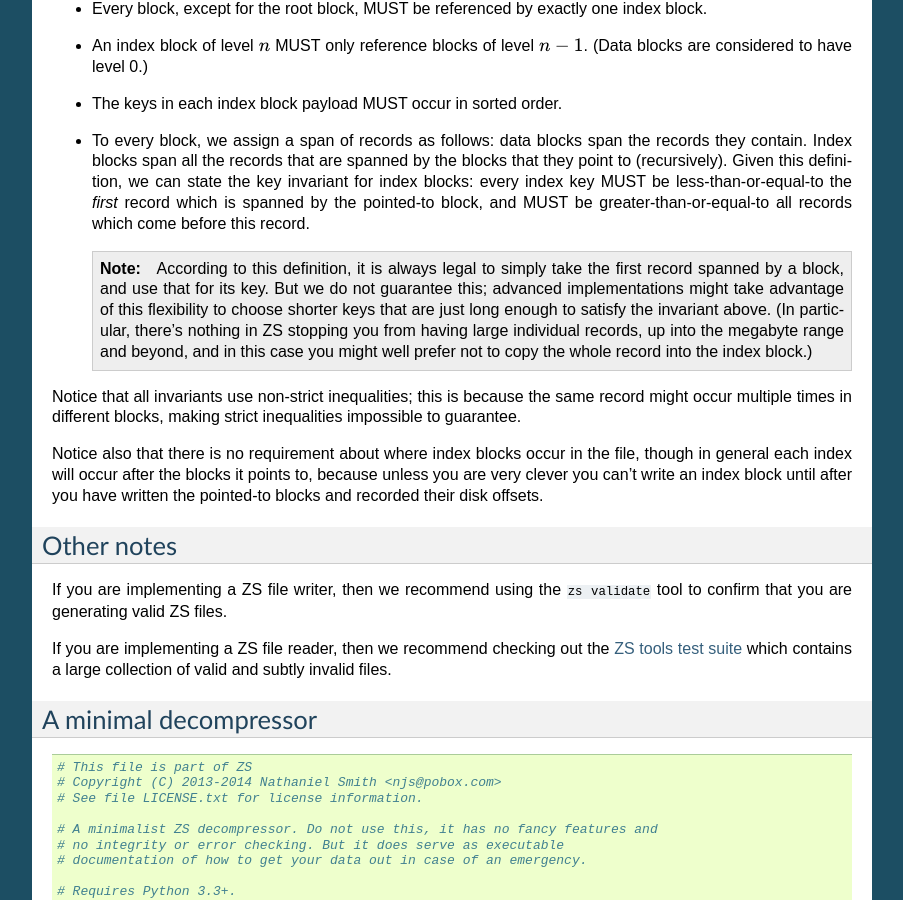
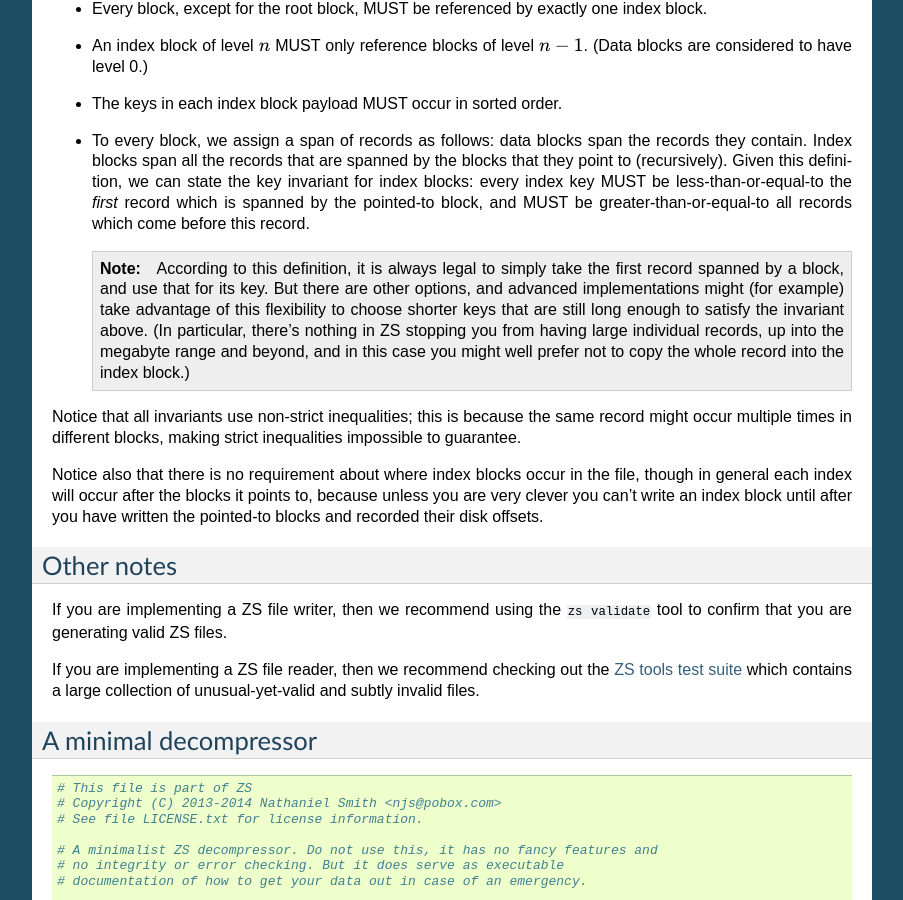
Before and after one commit to njsmith/zs, a Sphinx documentation site: the page built from doc/format.rst, in a window 1280 px wide and 900 px high, scrolled down 6311 px. Shown: the whole window, without its empty margins (198-1101 px from the left). Built offline with Sphinx 7.4.7, drawn with Linux system fonts in a browser that asks for light colours.

Commit message:
spec wording tweaks (no content change)

```diff
--- a/doc/format.rst
+++ b/doc/format.rst
@@ -399,13 +399,13 @@
 
   .. note:: According to this definition, it is always legal to simply
      take the first record spanned by a block, and use that for its
-     key. But we do not guarantee this; advanced implementations might
-     take advantage of this flexibility to choose shorter keys that are
-     just long enough to satisfy the invariant above. (In particular,
-     there's nothing in ZS stopping you from having large individual
-     records, up into the megabyte range and beyond, and in this case
-     you might well prefer not to copy the whole record into the index
-     block.)
+     key. But there are other options, and advanced implementations
+     might (for example) take advantage of this flexibility to choose
+     shorter keys that are still long enough to satisfy the invariant
+     above. (In particular, there's nothing in ZS stopping you from
+     having large individual records, up into the megabyte range and
+     beyond, and in this case you might well prefer not to copy the
+     whole record into the index block.)
 
 Notice that all invariants use non-strict inequalities; this is
 because the same record might occur multiple times in different
@@ -428,7 +428,8 @@
 If you are implementing a ZS file reader, then we recommend checking
 out the `ZS tools test suite
 <https://github.com/njsmith/zs/tree/master/zs/tests/data>`_ which
-contains a large collection of valid and subtly invalid files.
+contains a large collection of unusual-yet-valid and subtly invalid
+files.
 
 
 A minimal decompressor
```
